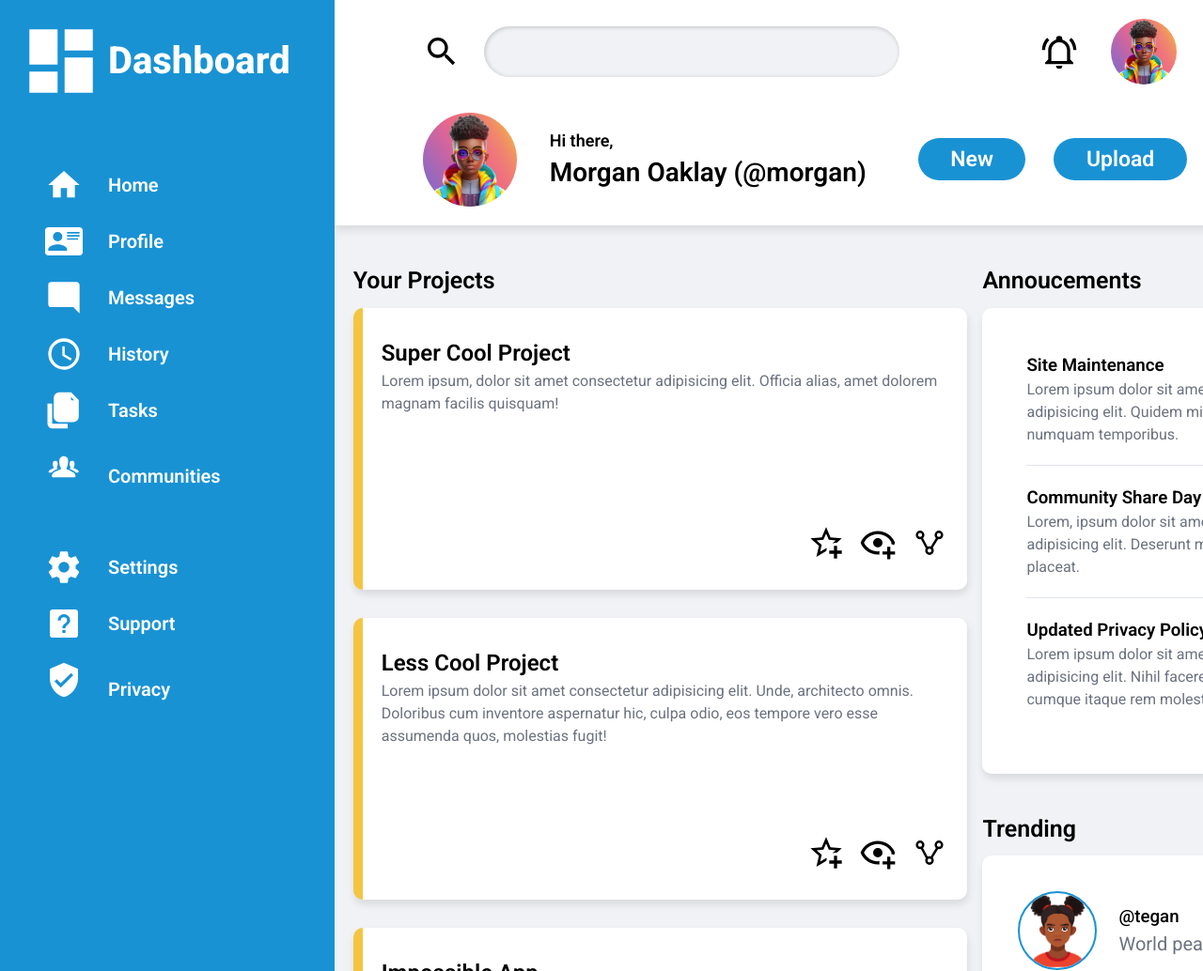
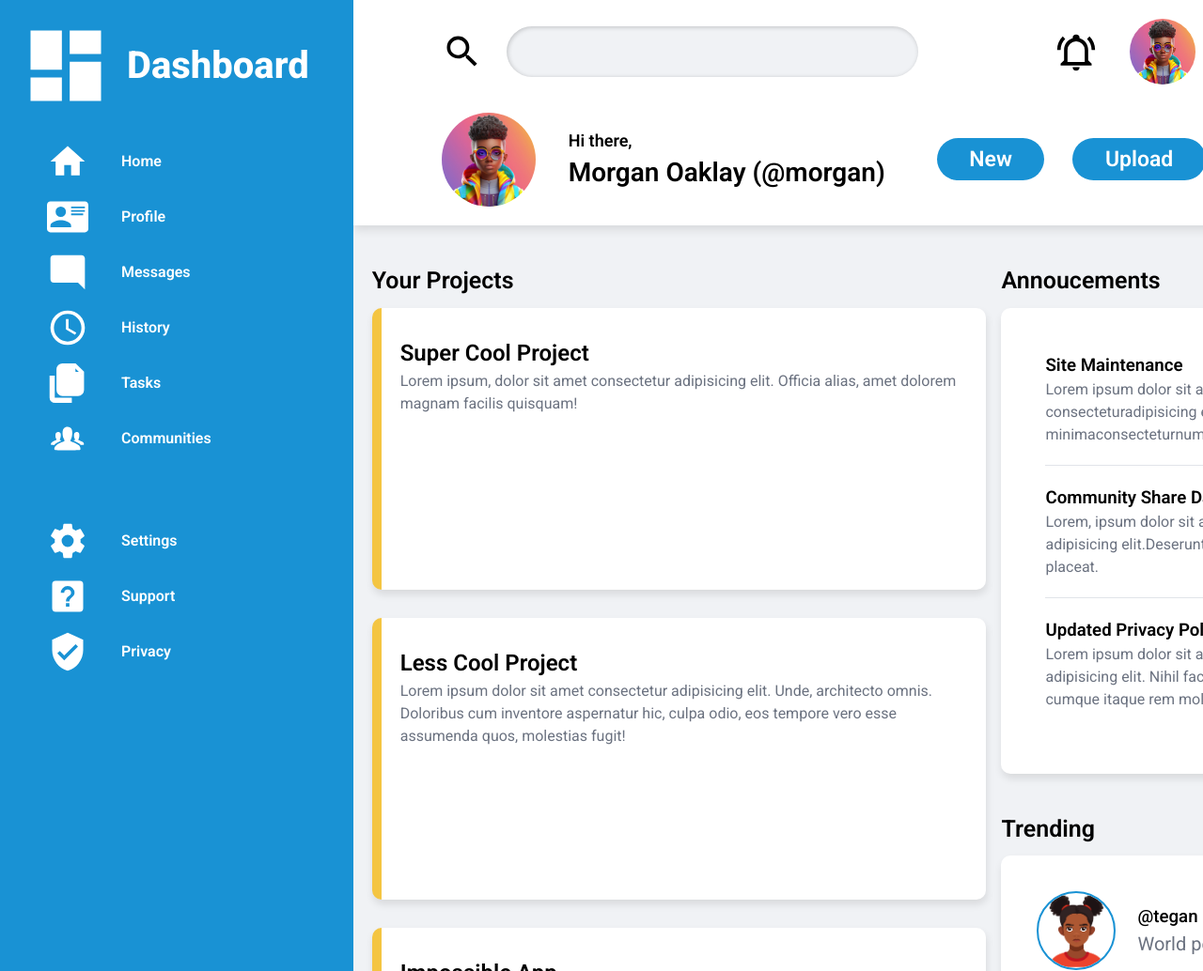
Before and after one commit to uij-dev/TOP-Admin-dashboard-project, a plain HTML site: page index.html in a window 1280 px wide. Shown: the top 1034 px of the page at 94% size. Drawn offline with Linux system fonts and the light colour scheme.

Commit message:
refactor: completely restructured code base

```diff
--- a/css/styles.css
+++ b/css/styles.css
@@ -18,7 +18,7 @@
   --spacer-md: 2rem;
   --spacer-lg: 4.7rem;
 
-  --icon-h: 4rem;
+  --icon-size-sm: 4.4rem;
   --card-box-bdr-radius: 1rem;
 
   --box-shadow: 0.1rem 0.5rem 0.9rem 0rem rgba(0, 0, 0, 0.1);
@@ -33,19 +33,25 @@
 }
 
 img {
-  height: 100%;
+  display: inline-block;
+}
+
+ul {
+  list-style: none;
+}
+
+a {
+  text-decoration: none;
+  color: inherit;
 }
 
 html {
   font-size: 62.5%;
-
 }
 
 body {
   font-family: var(--font-stack);
-  font-synthesis: none;
   font-size: 1.6rem;
-  font-weight: normal;
   line-height: 1.5;
   color: var(--text-black);
   box-sizing: border-box;
@@ -56,7 +62,6 @@ body {
   display: grid;
   grid-template: auto 1fr / minmax(auto, 1fr) 4fr;
   background: var(--gray-bg);
-  /* justify-content: center; */
 }
 
 .header {
@@ -74,8 +79,8 @@ body {
     align-items: center;
     gap: 2.5rem;
 
-    .header__search-icon-wrapper {
-      height: var(--icon-h);
+    .header__search-icon {
+      height: var(--icon-size-sm);
     }
 
     .header__search-bar {
@@ -85,7 +90,7 @@ body {
       outline: none;
       background: var(--gray-bg);
       font-family: inherit;
-      width: 100%;
+      width: 95%;
       font-size: 2rem;
       border-radius: 10rem;
       padding: 1.5rem;
@@ -112,7 +117,7 @@ body {
     column-gap: var(--profile-gap);
     width: max-content;
 
-    .usr-profile-pic-wrapper {
+    .usr-profile-pic {
       width: var(--profile-pic-w);
       height: var(--profile-pic-h);
       border-radius: 100%;
@@ -135,8 +140,8 @@ body {
     --profile-main-text-s: 2rem;
     justify-self: end;
 
-    .usr-profile__notif-bell-wapper {
-      height: var(--icon-h);
+    .usr-profile__notif-bell {
+      height: var(--icon-size-sm);
     }
   }
 
@@ -175,41 +180,48 @@ body {
 }
 
 /* SIDEBAR SECTION */
-.sdbar {
+.sidebar {
   background: var(--blue-bg);
   color: var(--text-white);
   padding: var(--spacer-md) var(--spacer-lg) var(--spacer-lg) var(--spacer-md);
   grid-area: 1 /1 / -1/ 2;
   font-weight: var(--text-bold);
+  height: 200%;
 
-  .sdbar__row {
-    display: grid;
-    grid-template-columns: 9.5rem 1fr;
+  .sidebar__logo-wrapper {
+    display: flex;
     align-items: center;
-
-    &:not(&:last-of-type) {
-      margin-bottom: var(--spacer-lg);
+    gap: 1.5rem;
+    margin-bottom: 3rem;
   }
 
-    .sdbar__log-box {
-      height: 9rem;
+  .sidebar__logo-icon {
+    display: inline-block;
+    width: 10rem;
   }
 
-    .sdbar__logo-text {
+  .sidebar__logo-text {
     font-size: 4rem;
   }
 
-    .sdbar__icon-box {
-      height: var(--icon-h);
-      justify-self: center;
+  .nav {
+    display: flex;
+    flex-direction: column;
+    gap: 1.5rem;
+
+    .nav__item {
+      display: flex;
+      align-items: center;
+      gap: 3.5rem;
+      padding-left: 3rem;
     }
 
-    p {
-      font-size: 2rem;
+    .nav__item--space-buttom {
+      margin-bottom: 5rem;
     }
 
-    :not(p:last-of-type) {
-      margin-bottom: var(--spacer-md);
+    .nav__item-icon {
+      width: var(--icon-size-sm);
     }
   }
 }
@@ -261,7 +273,7 @@ body {
       gap: 1.5rem;
 
       .projs__card-icon {
-        height: var(--icon-h);
+        height: var(--icon-size-sm);
       }
     }
   }
@@ -321,8 +333,8 @@ body {
   .trends_img-profi-box {
     height: 8rem;
     width: 8rem;
-    text-align: center;
     border-radius: 100%;
+    object-fit: contain;
     outline: 2px solid var(--blue-bg);
     overflow: hidden;
   }
--- a/index.html
+++ b/index.html
@@ -13,27 +13,19 @@
 <body class="grid-body">
   <header class="header">
     <div class="header__search-sect">
-      <div class="header__search-icon-wrapper">
-        <img src="./images/search-icon.svg" alt="Search Icon">
-      </div>
+      <img class="header__search-icon" src="./images/search-icon.svg" alt="Search Icon">
 
       <input class="header__search-bar" type="search">
     </div>
 
     <div class="usr-profile usr-profile--sm">
-      <div class="usr-profile__notif-bell-wapper">
-        <img src="./images/bell-icon.svg" alt="Notification Icon">
-      </div>
-      <div class="usr-profile-pic-wrapper">
-        <img src="./images/avater-1.jpg" alt="User Profile Picture">
-      </div>
+      <img class="usr-profile__notif-bell" src="./images/bell-icon.svg" alt="Notification Icon">
+      <img class="usr-profile-pic" src="./images/avater-1.jpg" alt="User Profile Picture">
       <h3 class="usr-profile__text">Morgan Oaklay</h3>
     </div>
 
     <div class="usr-profile">
-      <div class="usr-profile-pic-wrapper">
-        <img src="./images/avater-1.jpg" alt="User Profile Picture">
-      </div>
+      <img class="usr-profile-pic" src="./images/avater-1.jpg" alt="User Profile Picture">
       <h2 class="usr-profile__text">
         <span class="usr-profile__text--sm">
           Hi there,
@@ -55,63 +47,59 @@
     </ul>
   </header>
 
-
-  <aside class="sdbar">
-    <div class="sdbar__row">
-      <div class="sdbar__log-box">
-        <img src="./images/logo-white.svg" alt="Dashbord Logo">
-      </div>
-      <h1 class="sdbar__logo-text">Dashboard</h1>
+  <aside class="sidebar">
+    <div class="sidebar__logo-wrapper">
+      <img class="sidebar__logo-icon" src="./images/logo-white.svg" alt="Dashbord Logo">
+      <h1 class="sidebar__logo-text">Dashboard</h1>
     </div>
 
-    <div class="sdbar__row">
-      <div class="sdbar__icon-box">
-        <img src="./images/home-icon.svg" alt="Home Icon">
-      </div>
+    <ul class="nav">
+      <li class="nav__item">
+        <img class="nav__item-icon" src="./images/home-icon.svg" alt="Home Icon">
         <p>Home</p>
+      </li>
 
-      <div class="sdbar__icon-box">
-        <img src="./images/profile-card-icon.svg" alt="Profile Card Icon">
-      </div>
+      <li class="nav__item">
+        <img class="nav__item-icon" src="./images/profile-card-icon.svg" alt="Profile Card Icon">
         <p>Profile</p>
+      </li>
 
-      <div class="sdbar__icon-box">
-        <img src="./images/msg-icon.svg" alt="Messages Icon">
-      </div>
+      <li class="nav__item">
+        <img class="nav__item-icon" src="./images/msg-icon.svg" alt="Messages Icon">
         <p>Messages</p>
+      </li>
 
-      <div class="sdbar__icon-box">
-        <img src="./images/clock-icon.svg" alt="History Icon">
-      </div>
+      <li class="nav__item">
+        <img class="nav__item-icon" src="./images/clock-icon.svg" alt="History Icon">
         <p>History</p>
+      </li>
 
-      <div class="sdbar__icon-box">
-        <img src="./images/task-icon.svg" alt="Tasks Icon">
-      </div>
+      <li class="nav__item">
+        <img class="nav__item-icon" src="./images/task-icon.svg" alt="Tasks Icon">
         <p>Tasks</p>
+      </li>
 
-      <div class="sdbar__icon-box">
-        <img src="./images/community-icon.svg" alt="Communities Icon">
-      </div>
+      <li class="nav__item nav__item--space-buttom">
+        <img class="nav__item-icon" src="./images/community-icon.svg" alt="Communities Icon">
         <p>Communities</p>
-    </div>
+      </li>
 
-    <div class="sdbar__row">
-      <div class="sdbar__icon-box">
-        <img src="./images/settings-icon.svg" alt="Settings Icon">
-      </div>
+      <li class="nav__item">
+        <img class="nav__item-icon" src="./images/settings-icon.svg" alt="Settings Icon">
         <p>Settings</p>
+      </li>
 
-      <div class="sdbar__icon-box">
-        <img src="./images/question-mark-icon.svg" alt="Support Icon">
-      </div>
+
+      <li class="nav__item">
+        <img class="nav__item-icon" src="./images/question-mark-icon.svg" alt="Support Icon">
         <p>Support</p>
+      </li>
 
-      <div class="sdbar__icon-box">
-        <img src="./images/privacy-icon.svg" alt="Home Icon">
-      </div>
+      <li class="nav__item">
+        <img class="nav__item-icon" src="./images/privacy-icon.svg" alt="Home Icon">
         <p>Privacy</p>
-    </div>
+      </li>
+    </ul>
   </aside>
 
   <main class="grid-main">
@@ -124,10 +112,7 @@
       <div class="projs__card">
         <h2 class="projs__card-title">Super Cool Project</h2>
         <p class="projs__card-para">
-          Lorem ipsum, dolor sit amet consectetur
-          adipisicing elit. Officia alias,
-          amet dolorem magnam facilis
-          quisquam!
+          Lorem ipsum, dolor sit amet consectetur adipisicing elit. Officia alias, amet dolorem magnam facilis quisquam!
         </p>
         <div class="projs-card-icons">
           <div class="projs__card-icon">
@@ -239,29 +224,24 @@
       <div class="announce-box">
         <h3 class="announce-box__title">Site Maintenance</h3>
         <p class="announce-box__para">
-          Lorem ipsum dolor sit amet consectetur
-          adipisicing elit. Quidem minima consectetur
-          numquam temporibus.
+          Lorem ipsum dolor sit amet consecteturadipisicing elit. Quidem minimaconsecteturnumquam temporibus.
         </p>
         <h3 class="announce-box__title">Community Share Day</h3>
         <p class="announce-box__para">
-          Lorem, ipsum dolor sit amet consectetur adipisicing elit.
-          Deserunt minima repellat eum placeat.
+          Lorem, ipsum dolor sit amet consectetur adipisicing elit.Deserunt minima repellat eum placeat.
         </p>
         <h3 class="announce-box__title">Updated Privacy Policy</h3>
         <p class="announce-box__para">
-          Lorem ipsum dolor sit amet consectetur adipisicing elit.
-          Nihil facere repellat
-          autem cumque itaque rem molestias.
+          Lorem ipsum dolor sit amet consectetur adipisicing elit. Nihil facere repellat autem cumque itaque rem
+          molestias.
         </p>
       </div>
+
       <h2 class="grid-main__header">Trending</h2>
 
       <div class="trends-box">
         <div>
-          <div class="trends_img-profi-box">
-            <img src="./images/avater-2.jpg" alt="Profile Image">
-          </div>
+          <img class="trends_img-profi-box" src="./images/avater-2.jpg" alt="Profile Image">
           <div class="trends-box__text">
             <h3>@tegan</h3>
             <p>World peace Builder</p>
@@ -269,9 +249,7 @@
         </div>
 
         <div>
-          <div class="trends_img-profi-box">
-            <img src="./images/avater-3.svg" alt="Profile Image">
-          </div>
+          <img class="trends_img-profi-box" src="./images/avater-3.svg" alt="Profile Image">
           <div class="trends-box__text">
             <h3>@tegan</h3>
             <p>Super cool project</p>
@@ -279,9 +257,7 @@
         </div>
 
         <div>
-          <div class="trends_img-profi-box">
-            <img src="./images/avater-4.svg" alt="Profile Image">
-          </div>
+          <img class="trends_img-profi-box" src="./images/avater-4.svg" alt="Profile Image">
           <div class="trends-box__text">
             <h3>@tegan</h3>
             <p>Life changing app</p>
@@ -289,9 +265,7 @@
         </div>
 
         <div>
-          <div class="trends_img-profi-box">
-            <img src="./images/avater-5.jpg" alt="Profile Image">
-          </div>
+          <img class="trends_img-profi-box" src="./images/avater-5.jpg" alt="Profile Image">
           <div class="trends-box__text">
             <h3>@tegan</h3>
             <p>No traffic maker</p>
```
Lines whose indentation alone changed are shown as unchanged.
